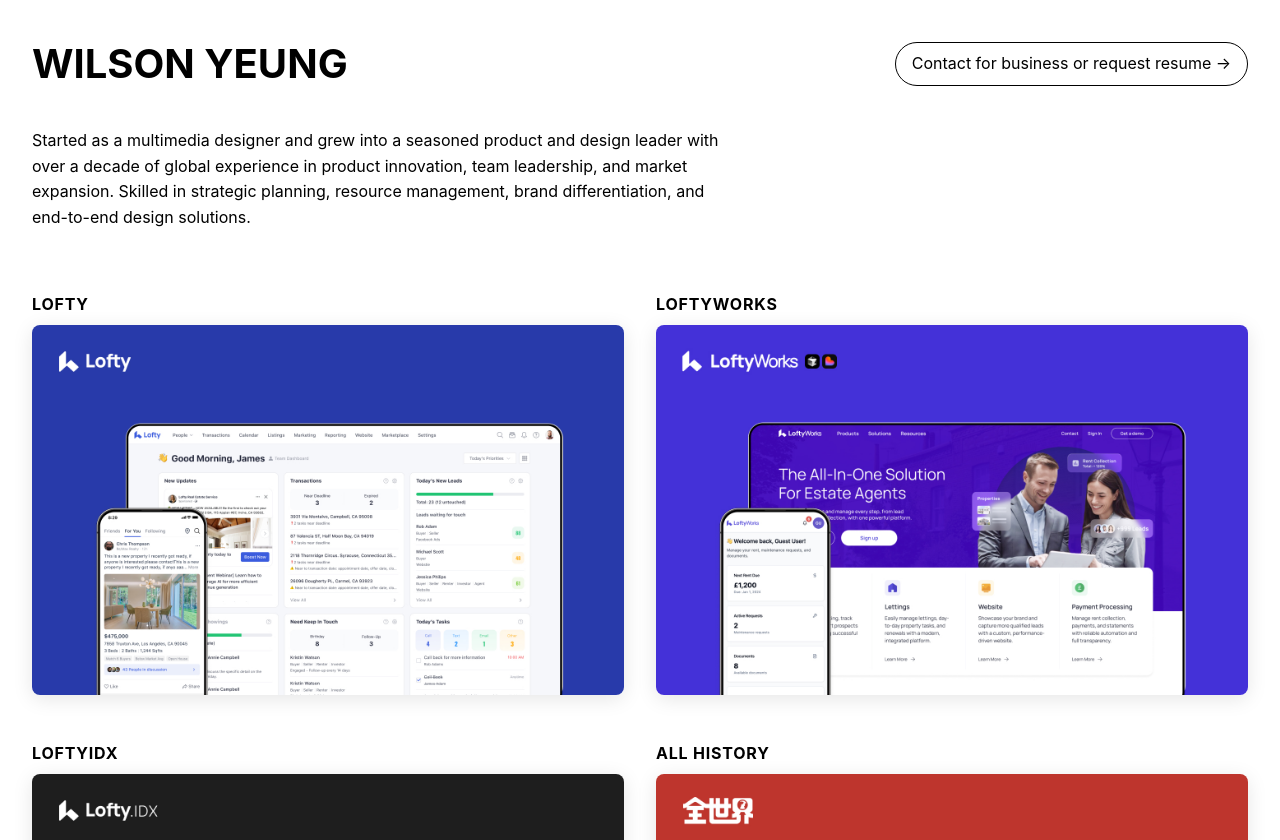
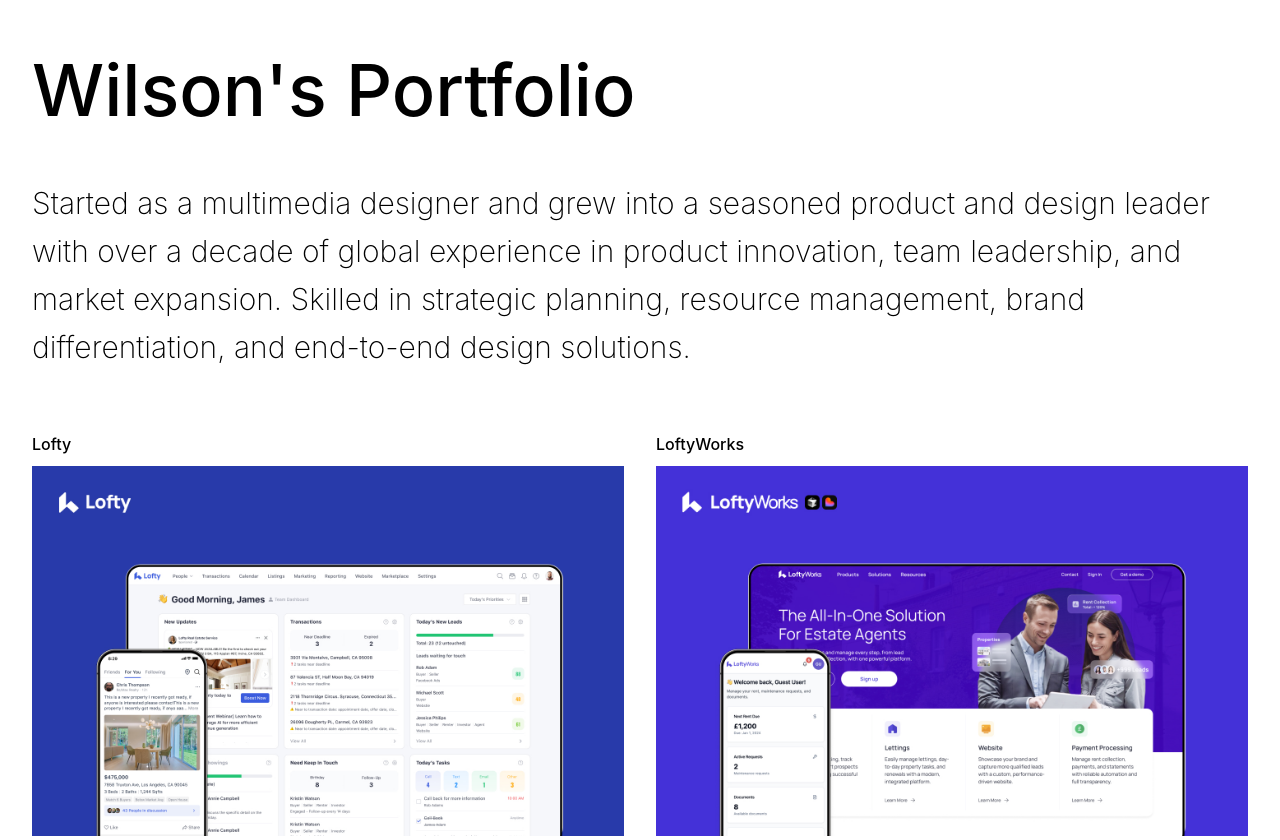
Before and after one commit to youngpanda00/portfolio, a plain HTML site: page index.html in a window 1280 px wide. Shown: the top 840 px of the page. Drawn offline with Linux system fonts and the light colour scheme.

Commit message:
Add files via upload

```diff
--- a/index.html
+++ b/index.html
@@ -14,6 +14,8 @@
         color: #000;
         padding: 2rem;
         line-height: 1.6;
+        opacity: 0;
+        animation: fadeIn 3s ease forwards;
       }
       header {
         display: flex;
@@ -22,13 +24,26 @@
         margin-bottom: 2rem;
       }
       .bio {
-        max-width: 700px;
+        max-width:max-content;
         margin-bottom: 3rem;
+        font-size: 30px;
+        font-weight:200;
       }
+      @media (max-width: 768px) {
+  .bio {
+    font-size: 18px;  /* smaller font size on mobile */
+  }
+}
       h1 {
-        font-size: 2.5rem;
+        font-size: 4.5rem;
         margin: 0;
+        font-weight:500;
       }
+      @media (max-width: 768px) {
+  header h1 {
+    font-size: 40px; /* or whatever size you prefer */
+  }
+}
       .button {
         border: 1px solid #000;
         padding: 0.5rem 1rem;
@@ -46,22 +61,52 @@
         grid-template-columns: repeat(2, 1fr);
         gap: 2rem;
       }
-      .project {
-        display: flex;
-        flex-direction: column;
-        cursor: pointer;
-      }
+      @media (max-width: 768px) {
+  .grid {
+    grid-template-columns: 1fr;
+  }
+}
       .project h2 {
         margin-bottom: 0.5rem;
         font-size: 1rem;
-        text-transform: uppercase;
-        letter-spacing: 0.05em;
+
+
+        font-weight: 500;
       }
+      .project {
+      display: flex;
+      flex-direction: column;
+      cursor: pointer;
+      }
+
       .project img {
-        width: 100%;
-        border-radius: 0.5rem;
-        box-shadow: 0 4px 20px rgba(0, 0, 0, 0.1);
-      }
+  width: 100%;
+  object-fit: cover;
+  display: block;
+  transition: transform 0.3s ease;
+  transform-origin: center center;
+}
+
+
+.img-wrapper {
+  width: 100%;
+  height: 100%;           /* fixed height to control size */
+  overflow: hidden;        /* clip zoom */
+  position: relative;
+}
+
+.img-wrapper img {
+  width: 100%;
+  height: 100%;
+  object-fit: cover;
+  display: block;
+  transition: transform 0.3s ease;
+  transform-origin: center center;
+}
+
+.img-wrapper img:hover {
+  transform: scale(1.01);
+}
       /* Modal */
       .modal {
         display: none;
@@ -89,12 +134,20 @@
         font-weight:200;
         cursor: pointer;
       }
+      @keyframes fadeIn {
+  to {
+    opacity: 1;
+  }
+
+
+
+}
     </style>
   </head>
   <body>
     <header>
-      <h1>WILSON YEUNG</h1>
-      <a href="#" class="button">Contact for business or request resume →</a>
+      <h1>Wilson's Portfolio</h1>
+      <!--<a href="#" class="button">Contact for business or request resume →</a>-->
     </header>
 
     <section class="bio">
@@ -107,33 +160,47 @@
 
     <section class="grid">
       <div class="project" onclick="openModal('img/Lofty-popup.jpg')">
-        <h2>LOFTY</h2>
+        <h2>Lofty</h2>
+        <div class="img-wrapper">
         <img src="img/Lofty.jpg" alt="Lofty project" />
       </div>
-      <div class="project" onclick="openModal('img/Loftyworks-popup.jpg')">
+      </div>
+      <div class="project" onclick="openModal('img/loftyworks-popup.jpg')">
         <h2>LoftyWorks</h2>
+        <div class="img-wrapper">
         <img src="img/Loftyworks.jpg" alt="Website Templates" />
       </div>
+    </div>
       <div class="project" onclick="openModal('img/IDX-popup.jpg')">
         <h2>LoftyIDX</h2>
+        <div class="img-wrapper">
         <img src="img/IDX.jpg" alt="AI Tool" />
       </div>
+    </div>
       <div class="project" onclick="openModal('img/All-History-popup.jpg')">
         <h2>All History</h2>
+        <div class="img-wrapper">
         <img src="img/All-History.jpg" alt="LoftyWorks" />
       </div>
+    </div>
       <div class="project" onclick="openModal('img/Destill-popup.jpg')">
         <h2>Destill</h2>
+        <div class="img-wrapper">
         <img src="img/Destill.jpg" alt="LoftyWorks" />
       </div>
+    </div>
       <div class="project" onclick="openModal('img/Yunyan-popup.jpg')">
         <h2>Yunyan</h2>
+        <div class="img-wrapper">
         <img src="img/Yunyan.jpg" alt="LoftyWorks" />
       </div>
+    </div>
       <div class="project" onclick="openModal('img/Others.jpg')">
         <h2>More Projects</h2>
+        <div class="img-wrapper">
         <img src="img/More.jpg" alt="LoftyWorks" />
       </div>
+    </div>
     </section>
 
     <!-- Modal -->
```
